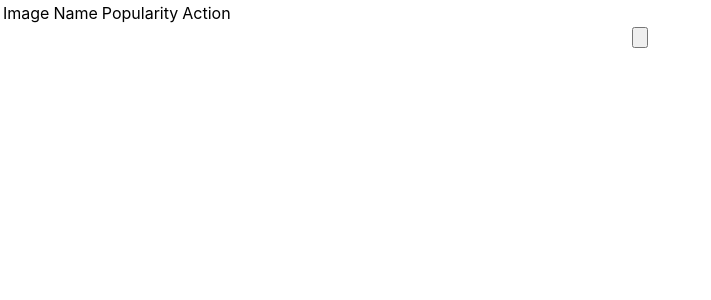
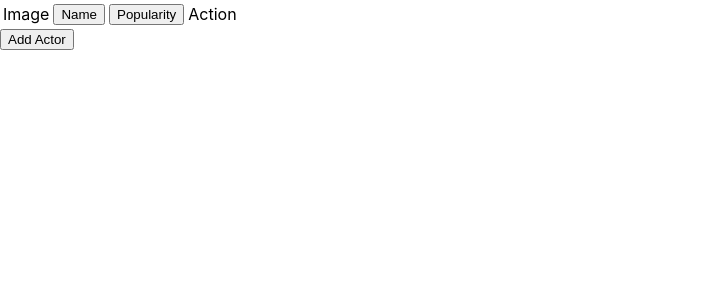
Before and after one commit to fabbrodan/ImdbApp, a React (Create React App) app: page / in a window 1280 px wide. Shown: the top 300 px of the page, without its empty margins (0-711 px from the left). Built offline with nearby package versions, Linux system fonts and the light colour scheme.

Commit message:
Properly set up class structure and method calls for adding actors

```diff
--- a/src/App.css
+++ b/src/App.css
@@ -1,38 +1,3 @@
 .App {
-  text-align: center;
+
 }
-
-.App-logo {
-  height: 40vmin;
-  pointer-events: none;
-}
-
-@media (prefers-reduced-motion: no-preference) {
-  .App-logo {
-    animation: App-logo-spin infinite 20s linear;
-  }
-}
-
-.App-header {
-  background-color: #282c34;
-  min-height: 100vh;
-  display: flex;
-  flex-direction: column;
-  align-items: center;
-  justify-content: center;
-  font-size: calc(10px + 2vmin);
-  color: white;
-}
-
-.App-link {
-  color: #61dafb;
-}
-
-@keyframes App-logo-spin {
-  from {
-    transform: rotate(0deg);
-  }
-  to {
-    transform: rotate(360deg);
-  }
-}
--- a/src/App.js
+++ b/src/App.js
@@ -1,43 +1,13 @@
 import React, { Component } from 'react';
 import './App.css';
-import Card from './Components/Card';
-import ActionButton from './Components/ActionButton';
+import CardCollection from './Components/CardCollection';
 
 class App extends Component {
-
-  constructor(props) {
-    super(props);
-
-    this.state = {
-      cards: new Set()
-    }
-
-    this.AddCard = this.AddCard.bind(this);
-  }
-
-  AddCard() {
-    this.setState((st) => ({
-      cards: st.cards.add(<Card imgUrl="abc.com" name="Dummy Name" popularity="10.01575"/>)
-    }));
-  }
 
   render() {
     return (
       <div className="App">
-        <table id="mainTable">
-          <thead>
-            <tr>
-              <td>Image</td>
-              <td>Name</td>
-              <td>Popularity</td>
-              <td>Action</td>
-            </tr>
-          </thead>
-          <tbody>
-            {this.state.cards}
-          </tbody>
-        </table>
-        <ActionButton actionName={this.AddCard}/>
+        <CardCollection/>
       </div>
     );
   }
--- a/src/Components/ActionButton.js
+++ b/src/Components/ActionButton.js
@@ -5,11 +5,12 @@ class ActionButton extends Component {
         super(props);
 
         this.actionName = props.actionName;
+        this.textValue = props.textValue;
     }
 
     render() {
         return (
-            <input type="button" onClick={this.actionName}></input>
+            <input type="button" onClick={this.actionName} value={this.textValue}></input>
         )
     }
 }
--- a/src/Components/Card.js
+++ b/src/Components/Card.js
@@ -1,5 +1,4 @@
 import React, { Component } from 'react';
-import ReactDOM from 'react-dom'
 import ActionButton from './ActionButton';
 
 class Card extends Component {
@@ -16,7 +15,7 @@ class Card extends Component {
         return(
             <tr>
                 <td className="imgCell">
-                    <img src={this.imgUrl} alt={this.imgUrl}></img>
+                    <img src={this.imgUrl} alt={this.name}></img>
                 </td>
                 <td className="nameCell">
                     <p>{this.name}</p>
@@ -25,7 +24,7 @@ class Card extends Component {
                     <p>{this.popularity}</p>
                 </td>
                 <td className="buttonCell">
-                    <p><ActionButton actionName={DeleteActor}/></p>
+                    <p><ActionButton actionName={DeleteActor} textValue="Delete Row"/></p>
                 </td>
             </tr>
         )
--- /dev/null
+++ b/src/Components/CardCollection.js
@@ -0,0 +1,59 @@
+import Card from './Card';
+import React, { Component } from 'react';
+import Data from '../Data/imdb.json';
+import ActionButton from './ActionButton';
+import '../Styling/CardCollection.css';
+
+class CardCollection extends Component {
+    constructor() {
+        super();
+        this.CardMap = Data.map(obj => {
+            return (<Card key={obj.name} name={obj.name} imgUrl={obj.pictureUrl} popularity={obj.popularity}/>)
+        });
+
+        this.state = {
+            Cards: []
+        }
+
+        this.AddCard = this.AddCard.bind(this);
+    }
+
+
+    AddCard = (e) => {
+        var randomIndex = Math.floor(Math.random() * this.CardMap.length);
+        this.setState({
+            st: this.state.Cards.push(this.CardMap[randomIndex])
+        });
+    }
+
+    OrderByName = () => {
+        console.log("Order by name pressed");
+    }
+
+    OrderByPopularity = () => {
+        console.log("Order by popularity pressed");
+    }
+
+    render() {
+        return (
+            <div>
+                <table id="mainTable">
+                <thead>
+                    <tr>
+                    <td>Image</td>
+                    <td><ActionButton actionName={this.OrderByName} textValue="Name"/></td>
+                    <td><ActionButton actionName={this.OrderByPopularity} textValue="Popularity"/></td>
+                    <td>Action</td>
+                    </tr>
+                </thead>
+                <tbody>
+                {this.state.Cards}
+                </tbody>
+                </table>
+                <ActionButton actionName={this.AddCard} textValue="Add Actor"/>
+            </div>
+        )
+    }
+}
+
+export default CardCollection;
--- /dev/null
+++ b/src/Styling/CardCollection.css
@@ -0,0 +1,4 @@
+img {
+    width: 250px;
+    height: 350px;
+}
```
Also changed, not shown: src/Data/imdb.json (renamed from Data/imdb.json).
